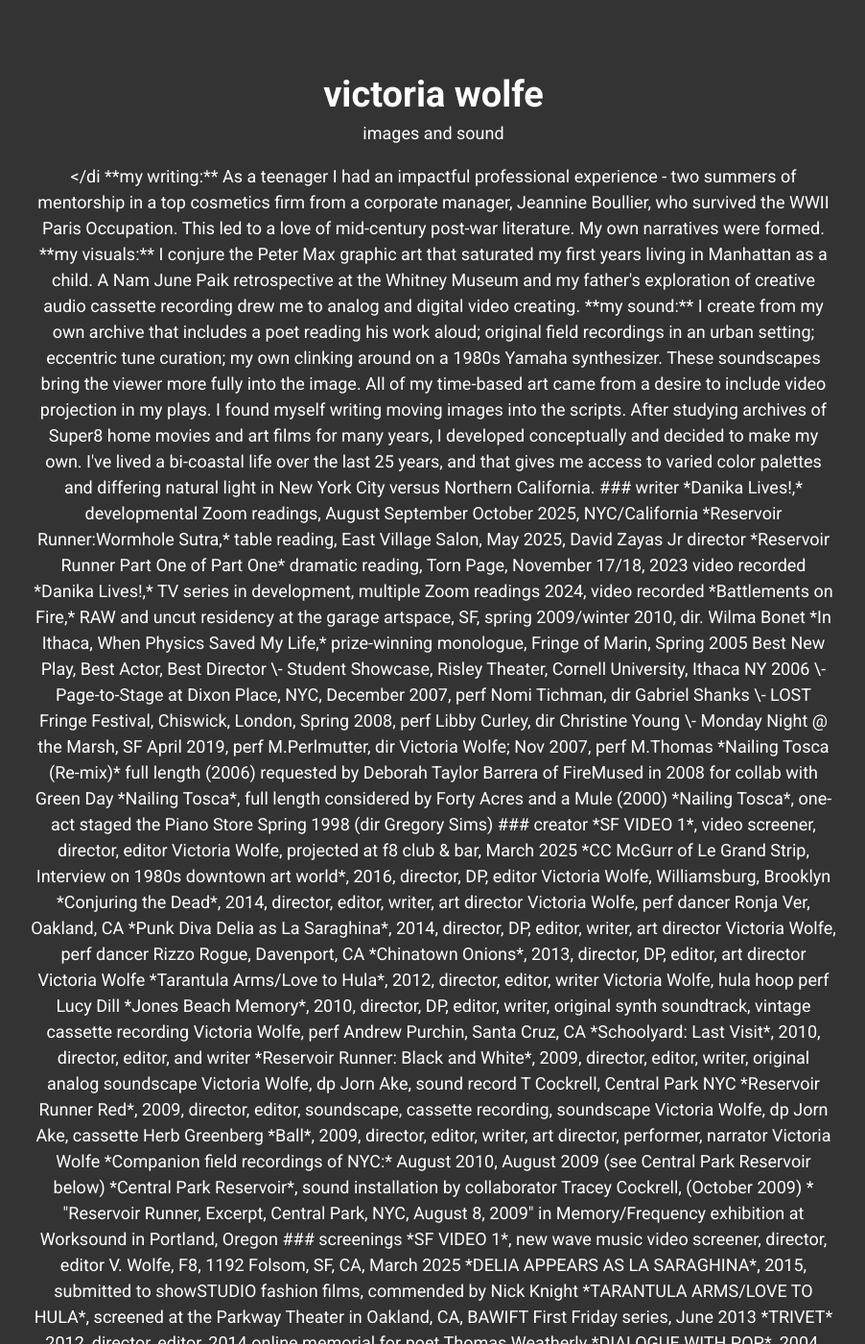
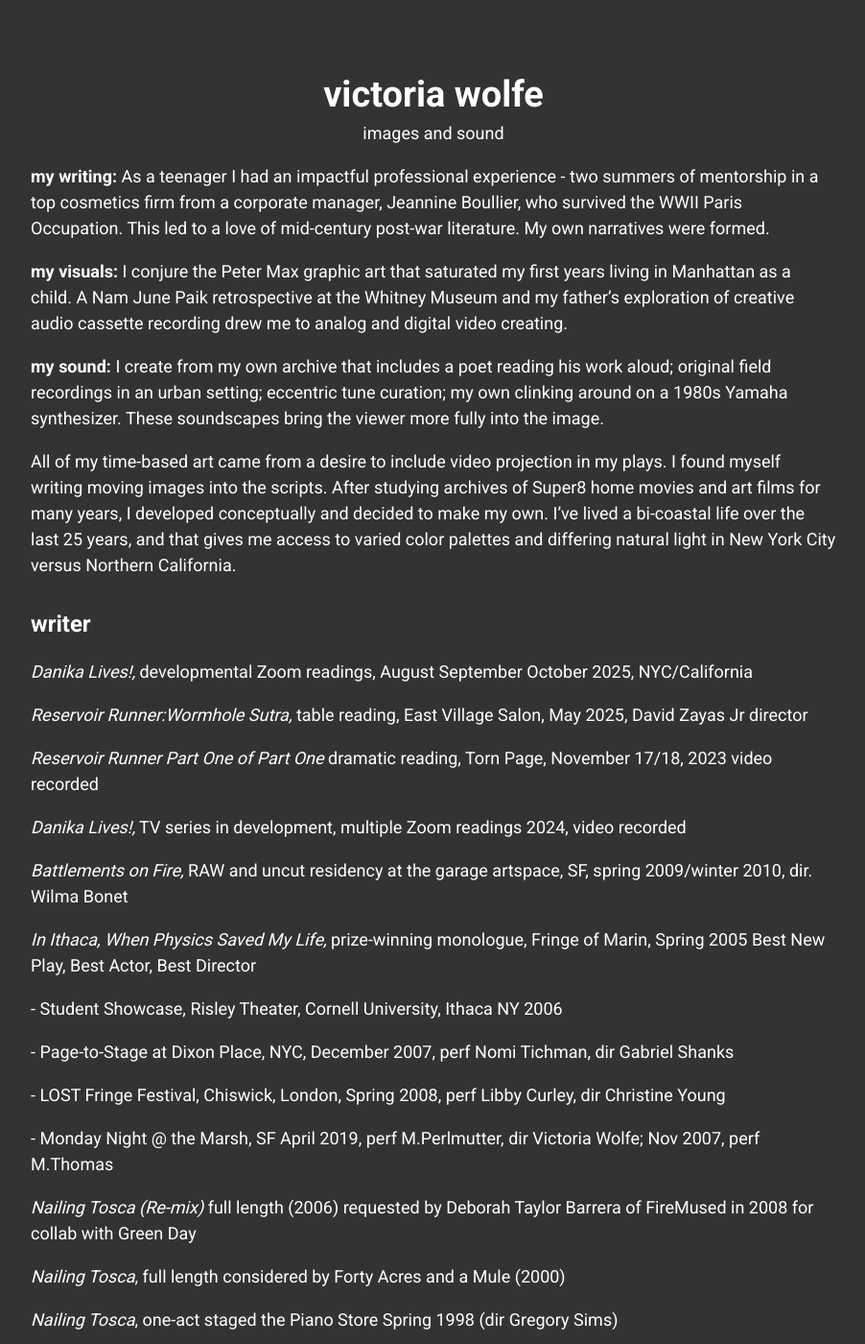
Before and after one commit to minicreative/victoriawolfe, a Jekyll site: the page built from index.md, in a window 1280 px wide and 1400 px high. Shown: the whole window at 96% size, without its empty margins (188-1090 px from the left). Built offline with Jekyll 4.4.1, drawn with Linux system fonts in a browser that asks for light colours; some of the changed text lies outside the part shown.

Commit message:
Update Pages “home”

```diff
--- a/index.md
+++ b/index.md
@@ -6,16 +6,7 @@ layout: page
 <div style="text-align:center">
 <h1>victoria wolfe</h1>
 <p>images and sound</p>
-</di
-
-<!-- <div style="font-size:14px; margin-top:-10px; text-align:center;">
-
-
-
-
-
-
-</div> -->
+</div>
 
 **my writing:** As a teenager I had an impactful professional experience - two summers of mentorship in a top cosmetics firm from a corporate manager, Jeannine Boullier, who survived the WWII Paris Occupation. This led to a love of mid-century post-war literature. My own narratives were formed.
 
```
